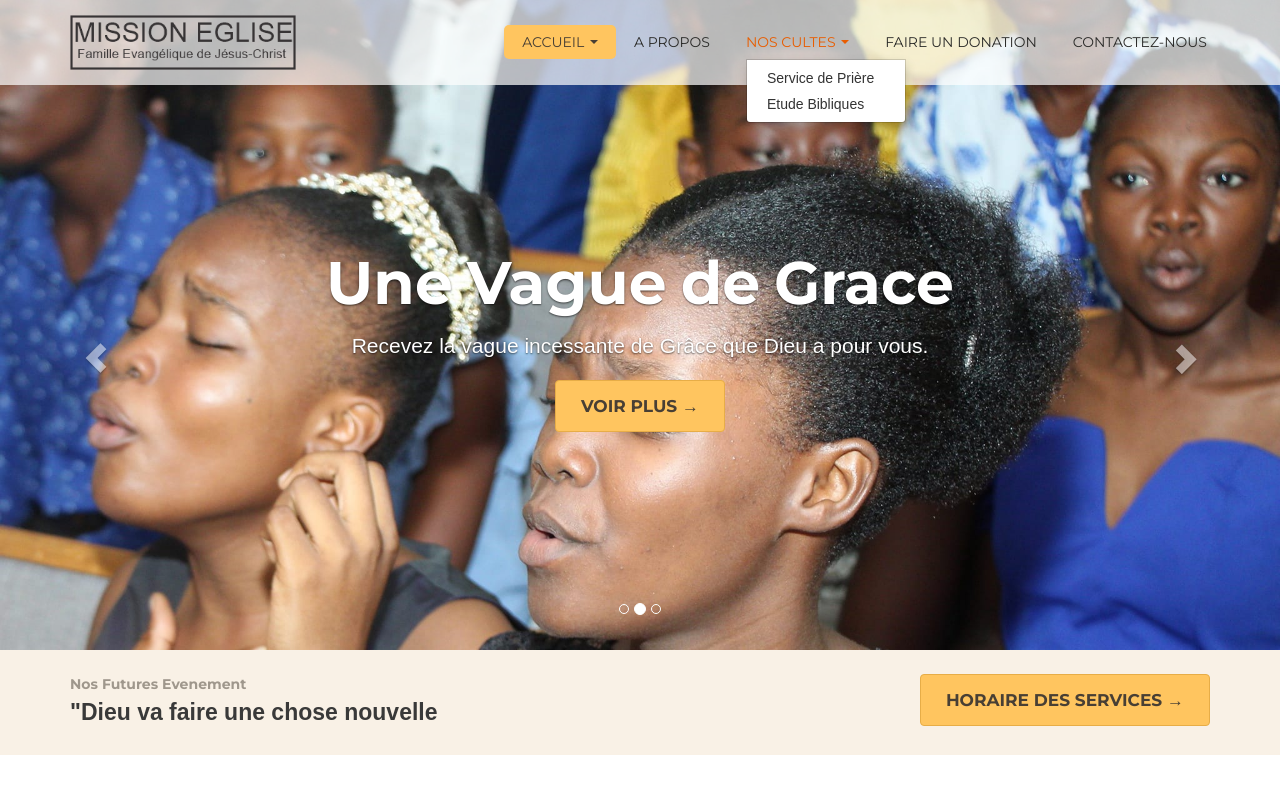
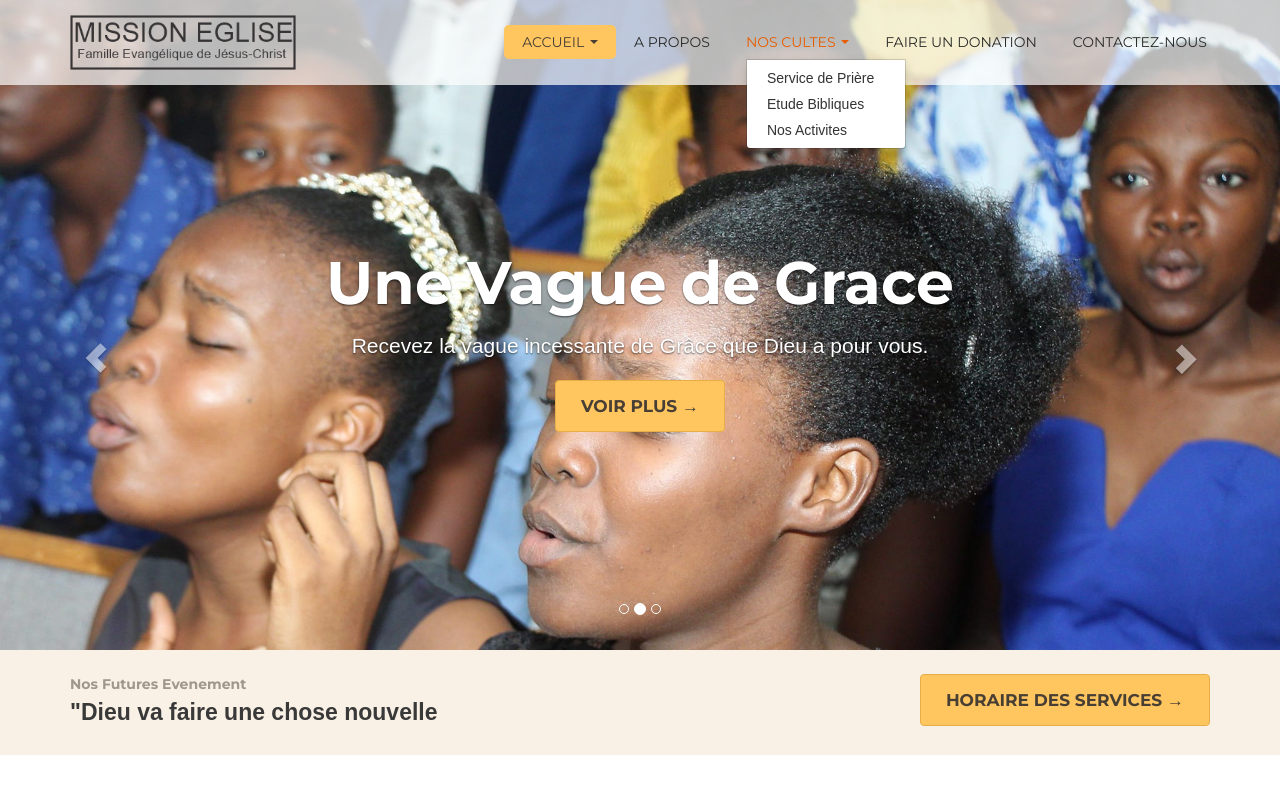
Before and after one commit to Dutervil/MEFEJ_webiste, a plain HTML site: page index.html in a window 1280 px wide. Both pictures are taken after a click on the link "NOS CULTES". Shown: the top 800 px of the page. Drawn offline with Linux system fonts and the light colour scheme; a web font is replaced by a local one.

Commit message:
change topbar item in dropdown

```diff
--- a/index.html
+++ b/index.html
@@ -56,7 +56,7 @@
             <ul class="dropdown-menu dropdown-menu-left" role="menu">
               <li><a href="#">Service de Prière</a></li>
               <li><a href="#">Etude Bibliques</a></li>
-
+              <li><a href="#">Nos Activites</a></li>
             </ul>
           </li>
           <li><a href="#">FAIRE UN DONATION</a></li>
```
